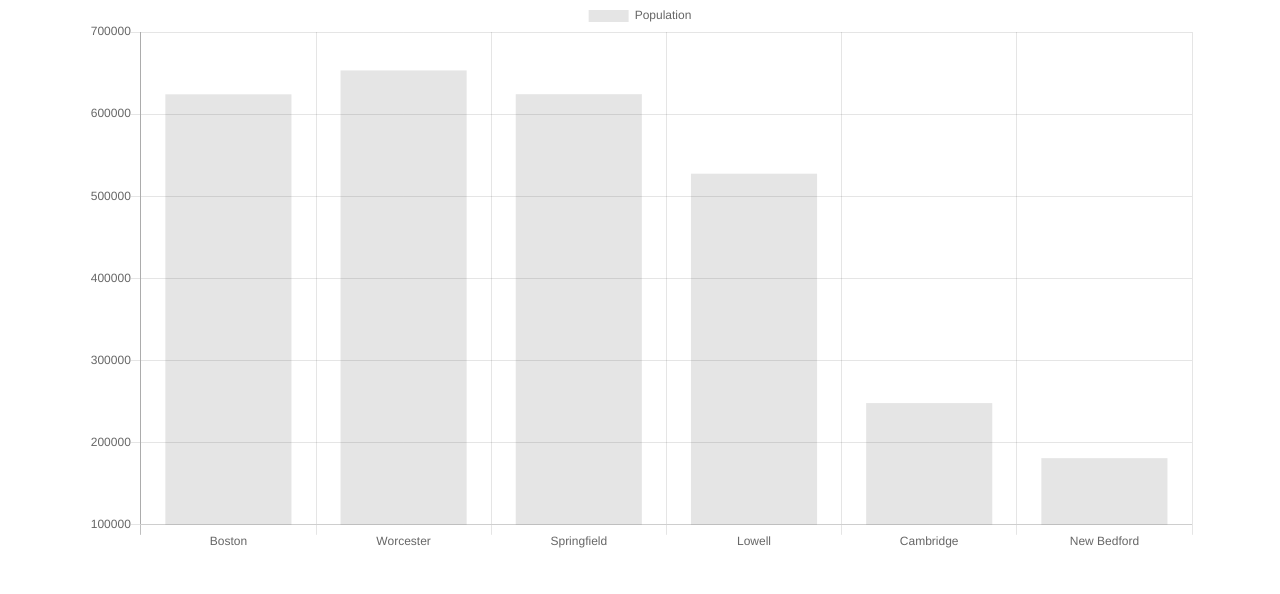
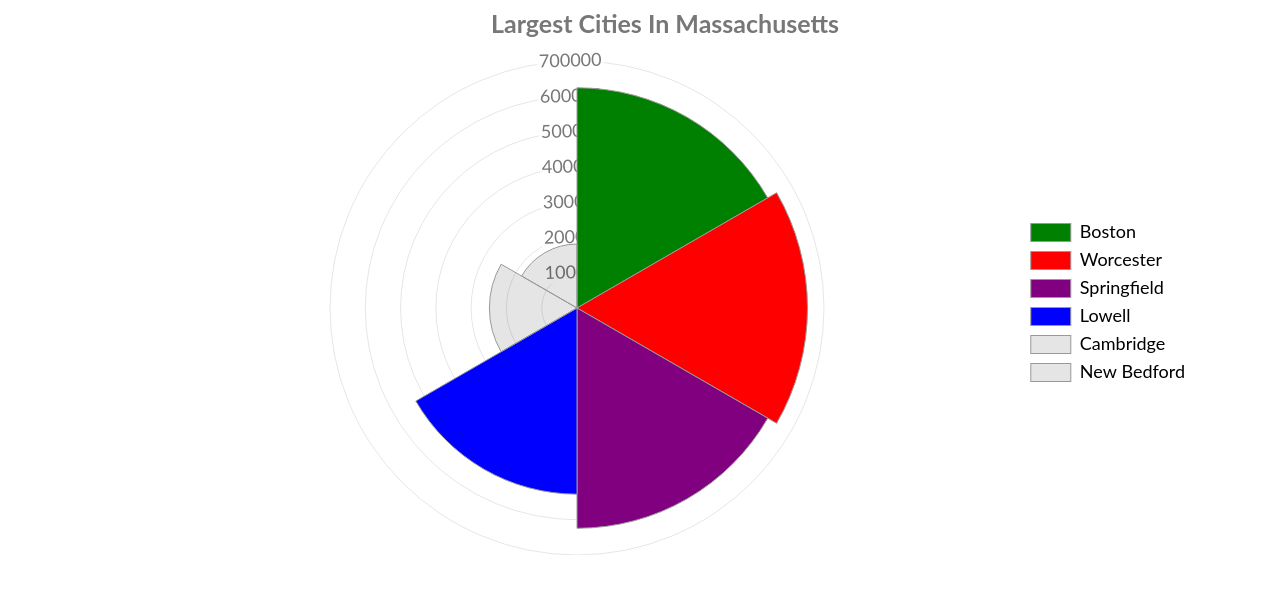
Before and after one commit to handotdev/chart-js-materials, a plain HTML site: page index.html in a window 1280 px wide. Drawn offline with nearby package versions, Linux system fonts and the light colour scheme.

Commit message:
Complete from vid1

```diff
--- a/index.html
+++ b/index.html
@@ -17,8 +17,13 @@
   <script>
     let myChart = document.getElementById('myChart').getContext('2d');
 
+    // Global Options
+    Chart.defaults.global.defaultFontFamily = 'Lato';
+    Chart.defaults.global.defaultFontSize = 18;
+    Chart.defaults.global.defaultFontColor = '#777';
+
     let massPopChart = new Chart(myChart, {
-      type: 'bar', //bar, horitontalBar, pie, line, doughnut, radar, polarArea
+      type: 'polarArea', //bar, horitontalBar, pie, line, doughnut, radar, polarArea
       data: {
         labels: ['Boston', 'Worcester', 'Springfield', 'Lowell', 'Cambridge', 'New Bedford'],
         datasets: [{
@@ -30,10 +35,44 @@
             527535,
             248241,
             181205
-          ]
+          ],
+          backgroundColor:[
+            'green',
+            'red',
+            'purple',
+            'blue'
+          ],
+          borderWidth: 1,
+          borderColor: '#999',
+          hoverBorderWidth: 3,
+          hoverBorderColor: '#000'
         }]
       },
-      options: {}
+      options: {
+        title: {
+          display: true,
+          text: 'Largest Cities In Massachusetts',
+          fontSize: '25'
+        },
+        legend: {
+          display: true,
+          position: 'right',
+          labels: {
+            fontColor: 'black'
+          }
+        },
+        layout: {
+          padding: {
+            left: 50,
+            right: 0,
+            bottom: 0,
+            top: 0
+          }
+        },
+        tooltips: {
+          enabled: true
+        }
+      }
     });
 
   </script>
```
